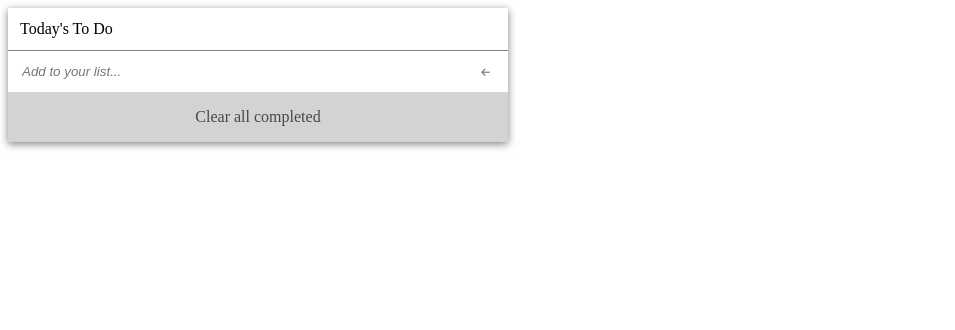
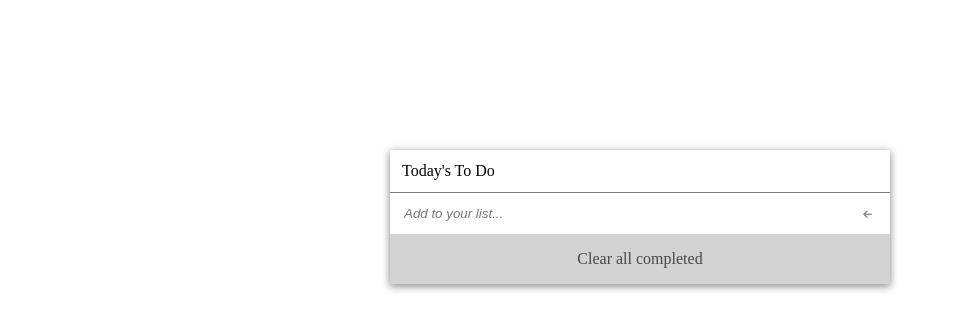
Before and after one commit to dodoburner/to-do-list, a website built with webpack: page src/index.html in a window 1280 px wide. Shown: the whole page, without its empty margins (0-955 px from the left). Built offline with nearby package versions, Linux system fonts and the light colour scheme.

Commit message:
center the container

```diff
--- a/src/styles.css
+++ b/src/styles.css
@@ -11,6 +11,7 @@ p {
 .container {
   max-width: 500px;
   box-shadow: 0 2px 8px rgba(0, 0, 0, 0.5);
+  margin: 150px auto;
 }
 
 .task {
```
